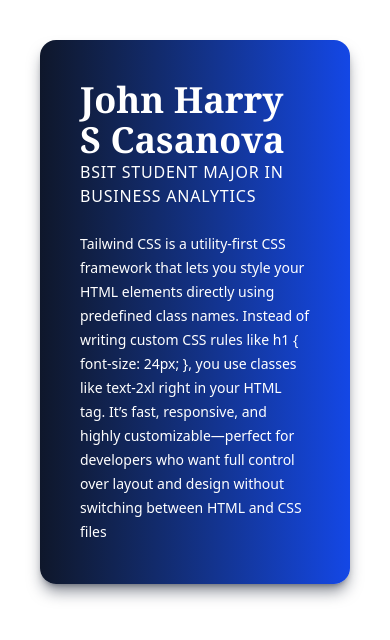
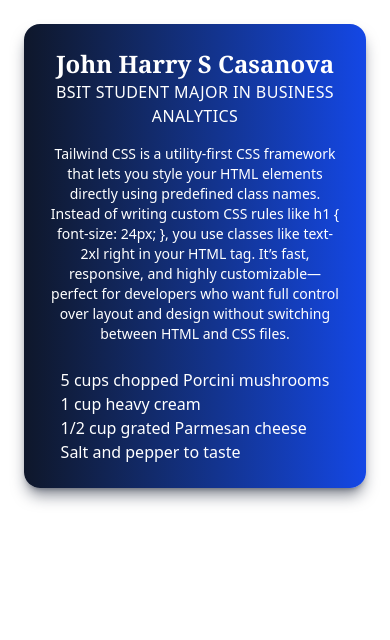
Before and after one commit to FRONTEND-CASANOVA/TailWind101, a website: page src/index.html in a window 390 px wide. Drawn offline with Linux system fonts and the light colour scheme.

Commit message:
Responsive Design

```diff
--- a/src/index.html
+++ b/src/index.html
@@ -6,15 +6,26 @@
     <link rel="stylesheet" href="/src/output.css" />
   </head>
   <body>
-      <section class=" flex flex-col items-center rounded-2xl text-align-center   p-10 m-10 shadow-lg shadow-slate-900/50  col-start-auto col-end-auto  bg-gradient-to-r from-slate-900 to-blue-700 text-0 text-white  ">
-        <section class=" font-serif text-4xl not-italic font-bold  "> John Harry S Casanova </section>
-        <section class=" tracking-wider mb-6 " > BSIT STUDENT MAJOR IN BUSINESS ANALYTICS </section>
+    <section class="flex flex-col items-center rounded-2xl p-6 md:p-10 lg:p-16 xl:p-20 m-6 md:m-10 shadow-lg shadow-slate-900/50 bg-gradient-to-r from-slate-900 to-blue-700 text-white">
 
-        <section class=" font-sans text-sm/6  " > Tailwind CSS is a utility-first CSS framework that lets you style your HTML elements directly using predefined class names. Instead of writing custom CSS rules like h1 { font-size: 24px; }, you use classes like text-2xl right in your HTML tag. It’s fast, responsive, and highly customizable—perfect for developers who want full control over layout and design without switching between HTML and CSS files
- </section>
+      <section class="font-serif text-2xl md:text-4xl lg:text-5xl xl:text-6xl font-bold not-italic text-center">
+        John Harry S Casanova
+      </section>
 
+      <section class="tracking-wide mb-4 md:mb-6 lg:mb-8 text-center text-base md:text-lg lg:text-xl">
+        BSIT STUDENT MAJOR IN BUSINESS ANALYTICS
+      </section>
 
+      <section class="font-sans text-sm md:text-base lg:text-lg xl:text-xl text-center max-w-4xl mb-6 md:mb-8 lg:mb-10">
+        Tailwind CSS is a utility-first CSS framework that lets you style your HTML elements directly using predefined class names. Instead of writing custom CSS rules like h1 { font-size: 24px; }, you use classes like text-2xl right in your HTML tag. It’s fast, responsive, and highly customizable—perfect for developers who want full control over layout and design without switching between HTML and CSS files.
       </section>
+      <ul class=" ">
+  <li>5 cups chopped Porcini mushrooms</li>
+  <li>1 cup heavy cream</li>
+  <li>1/2 cup grated Parmesan cheese</li>
+  <li>Salt and pepper to taste</li>
+</ul>
+
+    </section>
   </body>
-
 </html>
```
Also changed, not shown: src/output.css.
